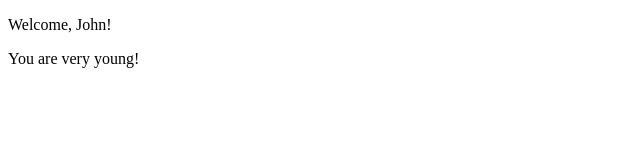
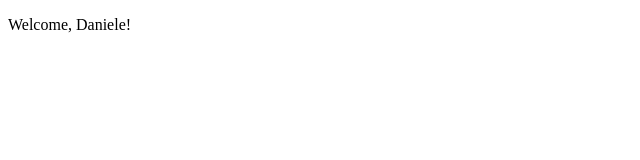
Before and after one commit to fabry84x/esercizi_react, a React (Create React App) app: page / in a window 1280 px wide. Shown: the top 160 px of the page, without its empty margins (0-640 px from the left). Built offline with nearby package versions, Linux system fonts and the light colour scheme.

Commit message:
feature/Props-02

```diff
--- a/src/Age.js
+++ /dev/null
@@ -1,13 +0,0 @@
-import React from "react";
-
-export class Age extends React.Component {
-    render() {
-        return (
-            <div>
-                {this.props.age>18
-                ? <p>Your age is {this.props.age}</p>
-                : <p>You are very young!</p>}
-            </div>
-        )
-    }
-}
--- a/src/App.js
+++ b/src/App.js
@@ -3,6 +3,6 @@ import { Welcome } from "./Welcome";
 
 export class App extends React.Component {
     render () {
-        return <Welcome name='John' age={16}/>
+        return <Welcome />
     }
 }
--- a/src/Welcome.js
+++ b/src/Welcome.js
@@ -1,13 +1,15 @@
 import React from "react";
-import { Age } from "./Age";
 
 export class Welcome extends React.Component {
     render() {
         return (
             <div>
                 <p>Welcome, {this.props.name}!</p>
-                <Age age={this.props.age} />
             </div>
         )
     }
 }
+
+Welcome.defaultProps = {
+    name: "Daniele"
+}
```
